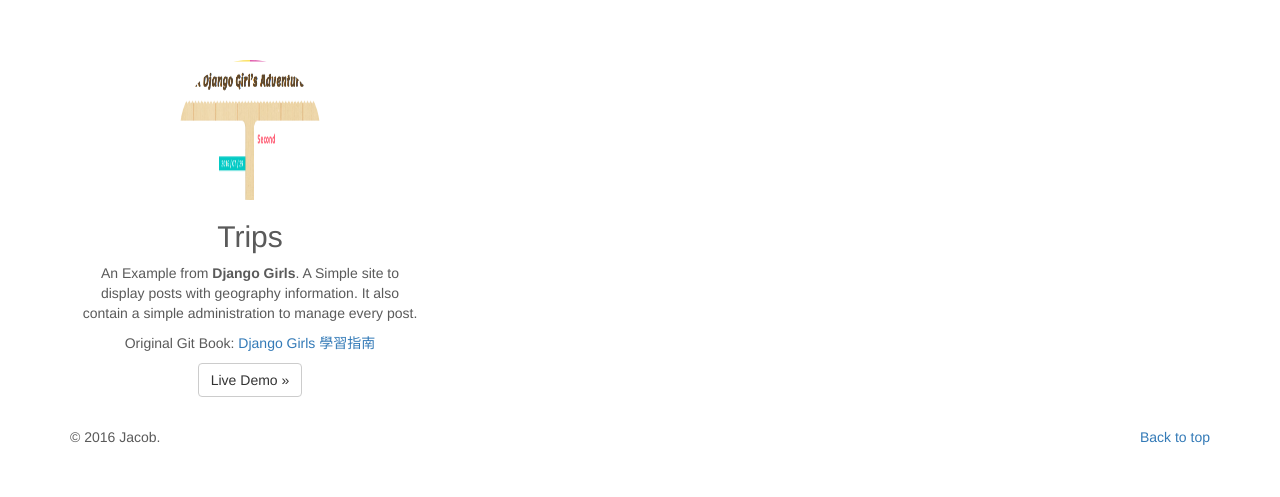
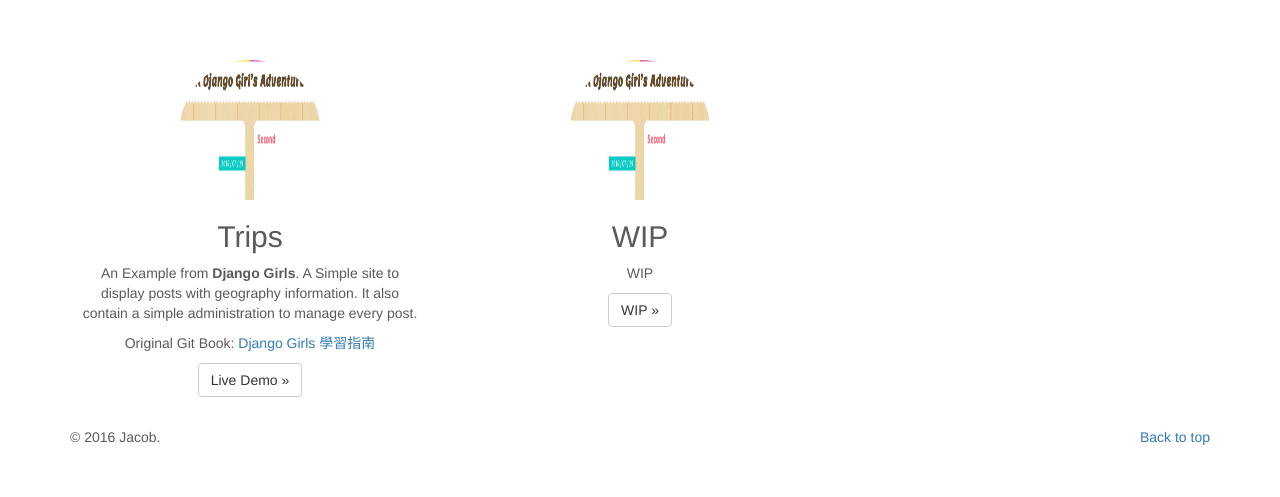
Before and after one commit to chenjr0719/Django-Examples, a Django app: page / in a window 1280 px wide. Shown: the part 500-997 px from the top of the page. Run offline with Django 3.2, Linux system fonts and the light colour scheme; some libraries are stand-ins or nearby versions.

Commit message:
index.html updated

```diff
--- a/website/templates/index.html
+++ b/website/templates/index.html
@@ -100,6 +100,12 @@
           <p>Original Git Book: <a href="https://djangogirlstaipei.gitbooks.io/django-girls-taipei-tutorial/content/index.html">Django Girls 學習指南</a></p>
           <p><a class="btn btn-default" href="/trips/" role="button">Live Demo &raquo;</a></p>
         </div><!-- /.col-lg-4 -->
+        <div class="col-lg-4">
+          <img class="img-circle" src="/static/carousel/figures/trips_example.png" alt="Generic placeholder image" width="140" height="140">
+          <h2>WIP</h2>
+          <p>WIP</p>
+          <p><a class="btn btn-default" href="#" role="button">WIP &raquo;</a></p>
+        </div><!-- /.col-lg-4 -->
       </div><!-- /.row -->
 
       <!-- FOOTER -->
```
